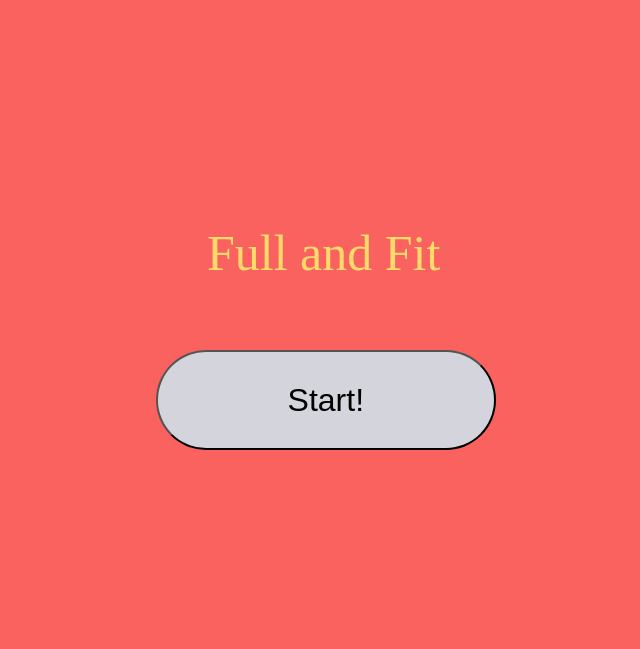
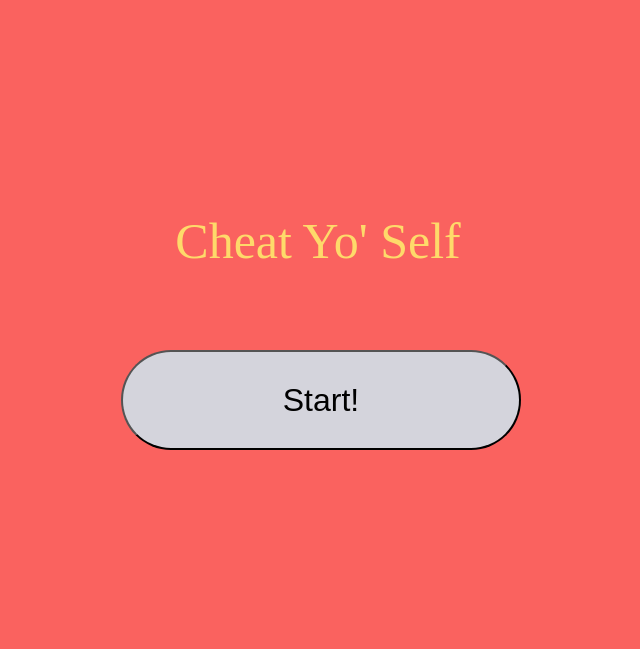
Before and after one commit to KennethVelarde/FullandFit, a Django app: page /home in a window 1280 px wide. Shown: the top 649 px of the page, without its empty margins (319-959 px from the left). Run offline with Django 3.2, Linux system fonts and the light colour scheme.

Commit message:
fixed positioning for landing page

```diff
--- a/FullandFitApp/static/css/index.css
+++ b/FullandFitApp/static/css/index.css
@@ -1,6 +1,7 @@
 html, body{
     margin:0;
     padding:0;
+    overflow:hidden;
 }
 #start_button a{
     text-decoration: none;
@@ -11,42 +12,52 @@ html, body{
     display: table-cell;
     display: block;
     background-color:#fa625f;
+/*    #fa625f*/
 /*    #b11a21*/
 /*    #feda6a;*/
 }
 #main_title{
-position: absolute;
+position: fixed;
+text-align: center;
 color:#feda6a;
-left:45%;
-top:28%;
-margin-left: -50px;
+
+left:50%;
+top:30%;
 font-size: 50px;
+margin-left: -145.725px;
+margin-top: -28.5px
 }
 
 #start_button {
 
 height: 100px;
-width: 340px;
-position: absolute;
-left:41%;
-margin-left: -50px;
-top: 50%;
+width: 400px;
+position: fixed;
+
+left:50%;
+top:50%;
 margin-top: -50px;
+margin-left: -200px;
+
 font-size: 32px;
 border-radius: 2em;
 background-color:#d4d4dc;
 
 }
-#start_button:hover{
+/*#start_button:hover{*/
 height: 100px;
-width: 340px;
-position: absolute;
-left:41%;
-margin-left: -50px;
+width: 400px;
+position: fixed;
+
+left:50%;
 top: 50%;
+
 margin-top: -50px;
+margin-left: -200px;
+/*transform: translate(-5%, -5%);*/
 font-size: 32px;
 border-radius: 2em;
+
 color:white;
 background-color:#393f4d;
 
--- a/FullandFitApp/templates/index.html
+++ b/FullandFitApp/templates/index.html
@@ -4,8 +4,9 @@
 
 {% block content %}
     <link rel="stylesheet" type="text/css" href="{% static "css/index.css" %}">
+ <link rel="stylesheet" href="https://cdnjs.cloudflare.com/ajax/libs/animate.css/3.7.2/animate.min.css">
     <div id="start_pane">
-        <div id = "main_title">Full and Fit</div>
+        <div id= "main_title">Cheat Yo' Self</div>
         <a href="{% url "restaurants" %}">
             <button id="start_button" >Start!</button>
         </a>
```
